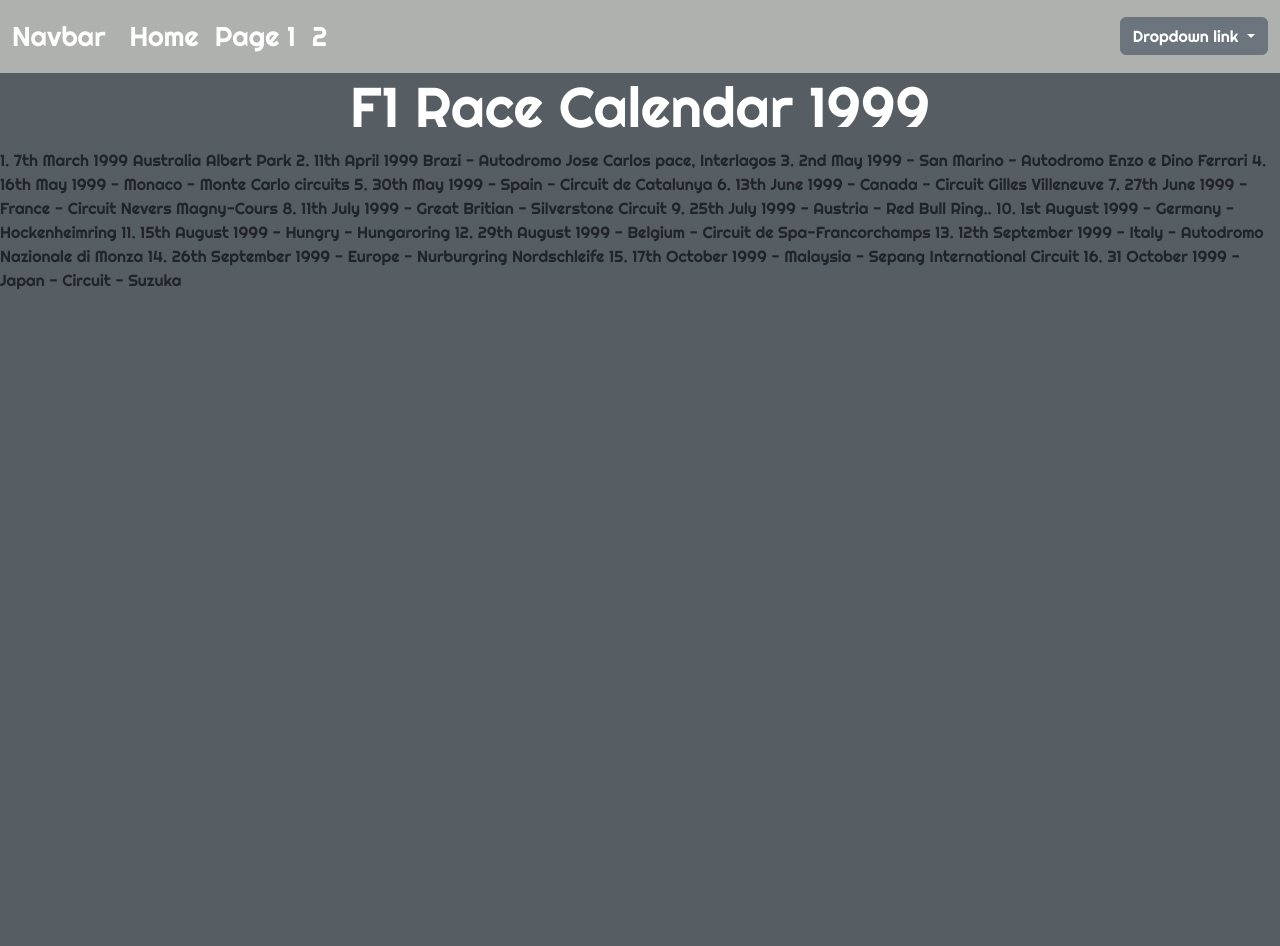
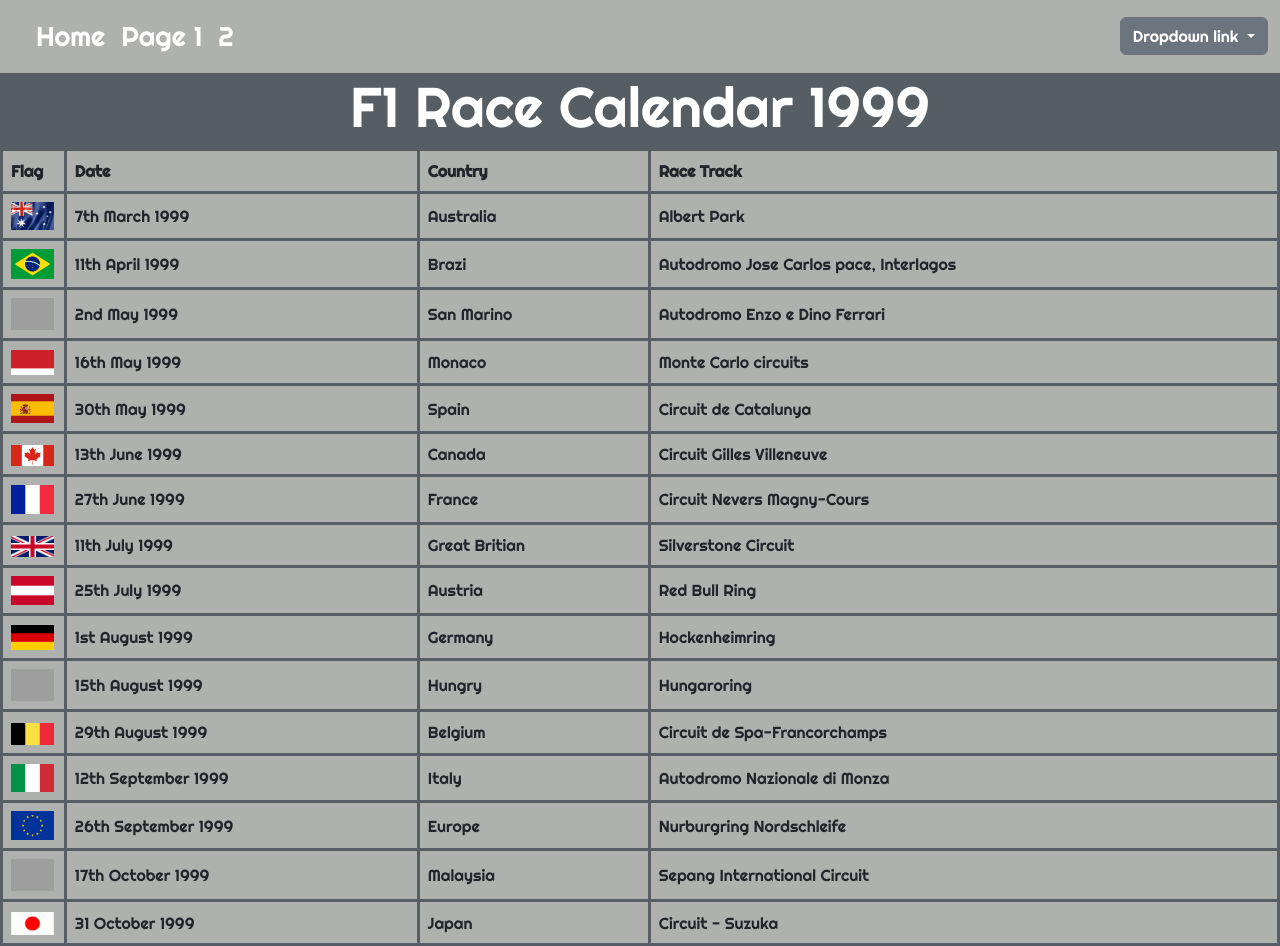
Before and after one commit to Bexs123/flask_app, a Flask app: page /page3 in a window 1280 px wide. Before the commit the page ends 289 px from the top, so only its background shows below. Run offline with Flask 2, Linux system fonts and the light colour scheme; grey boxes are pictures that could not be loaded.

Commit message:
started on working on adding the content

```diff
--- a/static/style.css
+++ b/static/style.css
@@ -1,6 +1,14 @@
 @import url('https://fonts.googleapis.com/css2?family=Righteous&display=swap');
 
 *{box-sizing: border-box; margin: 0%; padding: 0%;}
+
+:root {
+  --primary: #ddd;
+  --dark: #333;
+  --light: #fff;
+  --shadow: 0 1px 5px rgba(104, 104, 104, 0.8);
+}
+
 
 body{
   background-color: #565e64;
@@ -54,7 +62,7 @@ h1:hover {
 
 h3 {
   text-align: center;
-  color: white;
+  color: #565e64;
   /* font-size: 1rem; */
 }
 
@@ -101,9 +109,36 @@ article {
 
 
 
+.boxes {
+  display: grid;
+  grid-gap: 20px;
+  grid-template-columns: repeat(auto-fit, minmax(200px, 1fr));
+  margin-top: 10px;
+}
+
+.box {
+  background: var(--primary);
+  text-align: center;
+  padding: 1.5rem 2rem;
+  box-shadow: var(--shadow);
+}
+
+img {
+  height: 75%;
+  width: 95%;
+}
 
 
+td, th {
+  border: 3px solid #565e64;
+  padding: 0.5rem;
+  background-color: #afb1ae;
+}
 
+.flag {
+  height: 5%;
+  width: 5%;
+}
 
 
 /*Media Queries*/
--- a/templates/404.html
+++ b/templates/404.html
@@ -3,5 +3,4 @@
 {% block content %}
 
 <h1>404</h1>
-
 {% endblock %}
--- a/templates/base.html
+++ b/templates/base.html
@@ -16,7 +16,7 @@
           <button class="navbar-toggler" type="button" data-bs-toggle="collapse" data-bs-target="#navbarTogglerDemo03" aria-controls="navbarTogglerDemo03" aria-expanded="false" aria-label="Toggle navigation">
             <span class="navbar-toggler-icon"></span>
           </button>
-          <a class="navbar-brand" href="#">Navbar</a>
+          <a class="navbar-brand" href="#"></a>
           <div class="collapse navbar-collapse" id="navbarTogglerDemo03">
             <ul class="navbar-nav me-auto mb-2 mb-lg-0">
               <li class="nav-item">
--- a/templates/index.html
+++ b/templates/index.html
@@ -36,7 +36,7 @@
     <article>
       <h3>The Origins of Formula One</h3>
       <blockquote>
-        The first ever motor race, in France in 1894, bemused onlookers, but road racing was soon all the rage, until ever-increasing speeds confined racing to specially built circuits. And the cars just went faster and faster...
+        The first ever motor race, were in France 1894, bemused onlookers, but road racing was soon all the rage, until ever-increasing speeds confined racing to specially built circuits. And the cars just went faster and faster...
       </blockquote>
 
 
@@ -51,6 +51,7 @@
 
 
 
+
 </body>
 </html>
 {% endblock %}
--- a/templates/page3.html
+++ b/templates/page3.html
@@ -3,25 +3,129 @@
 {% block content %}
 <h1>F1 Race Calendar 1999</h1>
 
-<span>
-    1. 7th March 1999 Australia Albert Park
-    2. 11th April 1999 Brazi - Autodromo Jose Carlos pace, Interlagos
-    3. 2nd May 1999 - San Marino - Autodromo Enzo e Dino Ferrari
-    4. 16th May 1999 - Monaco - Monte Carlo circuits
-    5. 30th May 1999 - Spain - Circuit de Catalunya
-    6. 13th June 1999 - Canada - Circuit Gilles Villeneuve
-    7. 27th June 1999 - France - Circuit Nevers Magny-Cours
-    8. 11th July 1999 - Great Britian - Silverstone Circuit
-    9. 25th July 1999 - Austria - Red Bull Ring..
-    10. 1st August 1999 - Germany - Hockenheimring
-    11. 15th August 1999 - Hungry - Hungaroring
-    12. 29th August 1999 - Belgium - Circuit de Spa-Francorchamps
-    13. 12th September 1999 - Italy - Autodromo Nazionale di Monza
-    14. 26th September 1999 - Europe - Nurburgring Nordschleife
-    15. 17th October 1999 - Malaysia - Sepang International Circuit
-    16. 31 October 1999 - Japan - Circuit - Suzuka
 
-</span>
+
+
+<table>
+    <thead>
+      <tr>
+        <th>Flag</th>
+        <th>Date</th>
+        <th>Country</th>
+        <th>Race Track</th>
+      </tr>
+    </thead>
+
+    <tbody>
+      <tr>
+        <td class="flag"><img src="/static/img/Australia.jpg" alt="Australia Flag"></td>
+        <td>7th March 1999</td>
+        <td>Australia</td>
+        <td>Albert Park</td>
+      </tr>
+
+      <tr>
+        <td class="flag"><img src="/static/img/Brazil.png" alt="Brazilian Flag"></td>
+        <td>11th April 1999</td>
+        <td>Brazi</td>
+        <td>Autodromo Jose Carlos pace, Interlagos</td>
+      </tr>
+
+      <tr>
+        <td class="flag"><img src="/static/img/SanMarino.jpg" alt="San Marino Flag"></td>
+        <td>2nd May 1999</td>
+        <td>San Marino</td>
+        <td>Autodromo Enzo e Dino Ferrari</td>
+      </tr>
+
+      <tr>
+        <td class="flag"><img src="/static/img/Monaco.png" alt="Monaco Flag"></td>
+        <td>16th May 1999</td>
+        <td>Monaco</td>
+        <td>Monte Carlo circuits</td>
+      </tr>
+
+      <td class="flag"><img src="/static/img/spain.png" alt="Spanish Flag"></td>
+      <td>30th May 1999</td>
+      <td>Spain</td>
+      <td>Circuit de Catalunya</td>
+    </tr>
+
+    <td class="flag"><img src="/static/img/canada.png" alt="Candian Flag"></td>
+    <td>13th June 1999</td>
+    <td>Canada</td>
+    <td>Circuit Gilles Villeneuve</td>
+  </tr>
+
+  <td class="flag"><img src="/static/img/France.png" alt="French Flag"></td>
+  <td>27th June 1999</td>
+  <td>France</td>
+  <td>Circuit Nevers Magny-Cours</td>
+</tr>
+
+
+
+
+
+
+<td class="flag"><img src="/static/img/UK.png" alt="Great Britian Flag"></td>
+<td>11th July 1999</td>
+<td>Great Britian</td>
+<td> Silverstone Circuit</td>
+</tr>
+
+<td class="flag"><img src="/static/img/Austria.png" alt="Austria Flag"></td>
+<td>25th July 1999</td>
+<td>Austria</td>
+<td>Red Bull Ring</td>
+</tr>
+
+<td class="flag"><img src="/static/img/Germany.png" alt="German Flag"></td>
+<td>1st August 1999</td>
+<td>Germany</td>
+<td>Hockenheimring</td>
+</tr>
+
+<td class="flag"><img src="/static/img/Hungary.png" alt="Hungarian Flag"></td>
+<td>15th August 1999</td>
+<td>Hungry</td>
+<td>Hungaroring</td>
+</tr>
+
+<td class="flag"><img src="/static/img/Belgium.png" alt="Belgium Flag"></td>
+<td>29th August 1999</td>
+<td>Belgium</td>
+<td>Circuit de Spa-Francorchamps</td>
+</tr>
+
+<td class="flag"><img src="/static/img/Itay.png" alt="Italian Flag"></td>
+<td>12th September 1999</td>
+<td>Italy</td>
+<td>Autodromo Nazionale di Monza</td>
+</tr>
+
+<td class="flag"><img src="/static/img/Europe.png" alt="European Flag"></td>
+<td>26th September 1999</td>
+<td>Europe</td>
+<td>Nurburgring Nordschleife</td>
+</tr>
+
+<td class="flag"><img src="/static/img/Malaysia.png" alt="Malaysia Flag"></td>
+<td>17th October 1999</td>
+<td>Malaysia</td>
+<td>Sepang International Circuit</td>
+</tr>
+
+<td class="flag"><img src="/static/img/Japan.gif" alt="Flag of Japan"></td>
+<td>31 October 1999</td>
+<td>Japan</td>
+<td>Circuit - Suzuka</td>
+</tr>
+
+
+
+    </tbody>
+  </table>
 
 
 
```
Also changed, not shown: templates/page2.html (+72 -13 lines), templates/page4.html (+14 -0 lines).
